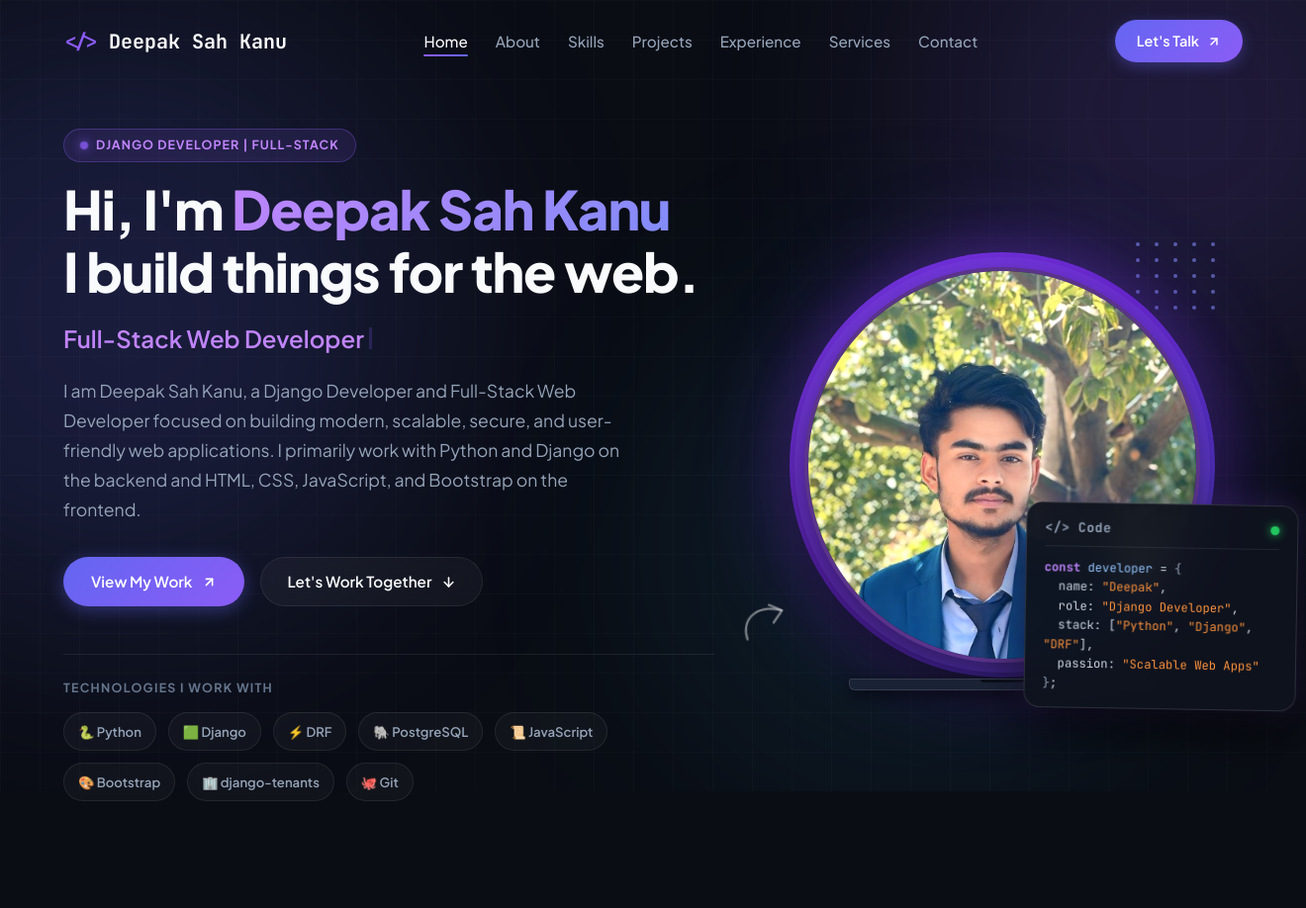
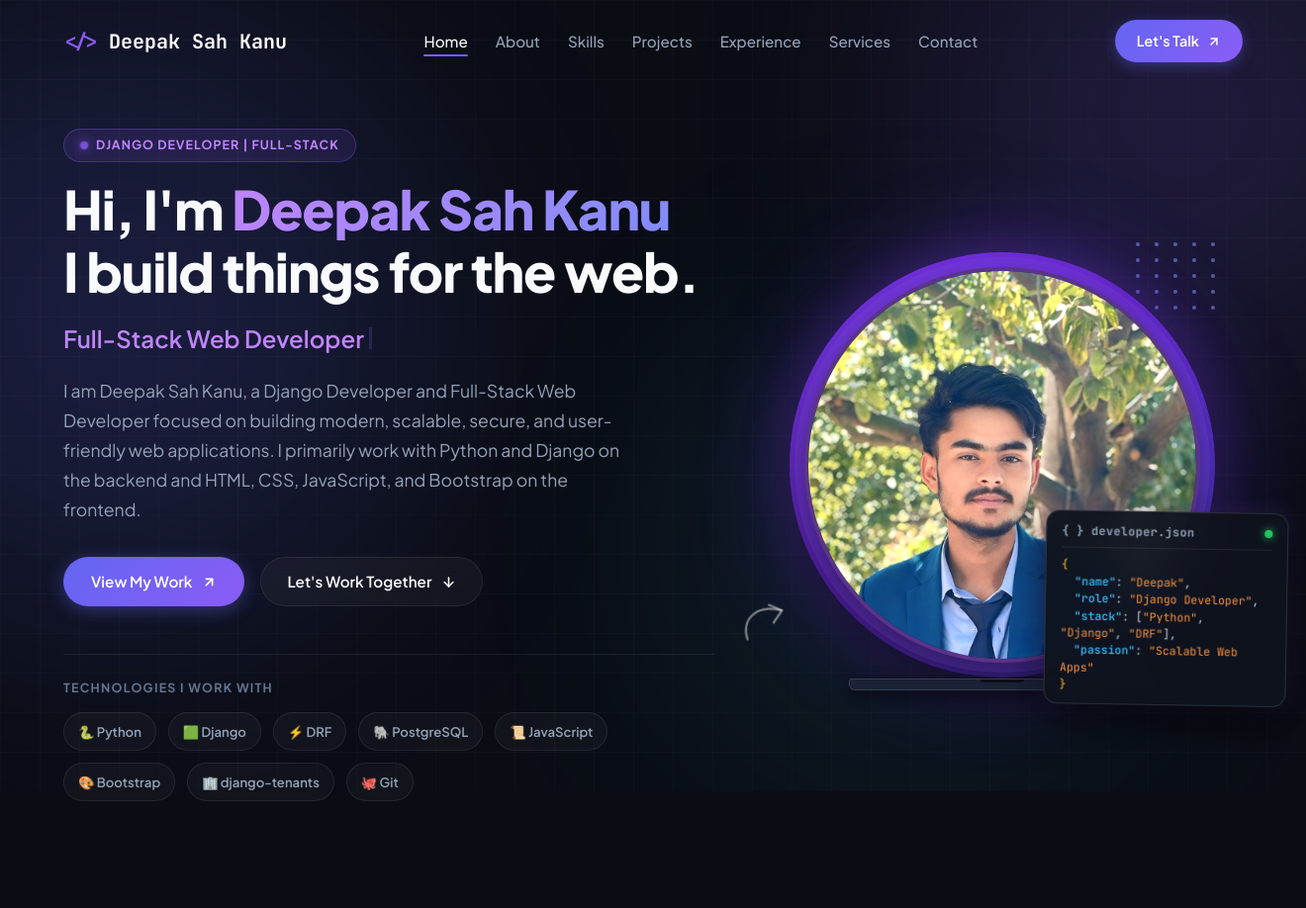
Before and after one commit to Deepak-sah-25/deepak-portfolio, a Django app: page / in a window 1320 px wide. Shown: the top 918 px of the page at 99% size. Run offline with Django 5.2, Linux system fonts and the light colour scheme; data comes from the database, SQL or seed files in the repository; data that the repository does not hold is empty.

Commit message:
Convert code card to JSON format and optimize to medium compact size

```diff
--- a/static/css/style.css
+++ b/static/css/style.css
@@ -643,65 +643,66 @@ body {
   border-radius: 0 0 3px 3px;
 }
 
-/* Floating Code Card (Offset to Bottom-Right to avoid covering face) */
+/* Floating Code Card (JSON Format & Medium-Compact Size) */
 .floating-code-card {
   position: absolute;
-  bottom: -15px;
-  right: -55px;
+  bottom: -10px;
+  right: -45px;
   z-index: 5;
-  width: 275px;
+  width: 245px;
   background: rgba(14, 18, 29, 0.95);
   backdrop-filter: blur(20px);
   -webkit-backdrop-filter: blur(20px);
   border: 1px solid rgba(255, 255, 255, 0.12);
-  border-radius: 16px;
-  box-shadow: 0 20px 50px rgba(0, 0, 0, 0.75), 0 0 30px rgba(139, 92, 246, 0.25);
-  padding: 14px 18px;
+  border-radius: 14px;
+  box-shadow: 0 16px 40px rgba(0, 0, 0, 0.75), 0 0 25px rgba(139, 92, 246, 0.22);
+  padding: 11px 15px;
   font-family: var(--font-mono);
-  font-size: 0.76rem;
+  font-size: 0.72rem;
   animation: floatCode 6s ease-in-out infinite alternate;
 }
 
 @keyframes floatCode {
   0% { transform: translateY(0px) rotate(0deg); }
-  100% { transform: translateY(-8px) rotate(1deg); }
+  100% { transform: translateY(-7px) rotate(1deg); }
 }
 
 .code-header {
   display: flex;
   align-items: center;
   justify-content: space-between;
-  margin-bottom: 12px;
-  padding-bottom: 8px;
+  margin-bottom: 8px;
+  padding-bottom: 6px;
   border-bottom: 1px solid rgba(255, 255, 255, 0.08);
 }
 
 .code-title {
   color: #94a3b8;
-  font-size: 0.82rem;
+  font-size: 0.74rem;
   font-weight: 600;
-  letter-spacing: 0.04em;
+  letter-spacing: 0.03em;
 }
 
 .code-green-dot {
-  width: 9px;
-  height: 9px;
+  width: 8px;
+  height: 8px;
   border-radius: 50%;
   background: #22c55e;
-  box-shadow: 0 0 10px #22c55e;
+  box-shadow: 0 0 8px #22c55e;
   display: inline-block;
 }
 
 .code-body {
   color: #cbd5e1;
-  line-height: 1.6;
+  line-height: 1.5;
 }
 
 .code-keyword { color: #c084fc; font-weight: 600; }
 .code-var { color: #93c5fd; }
 .code-key { color: #cbd5e1; }
+.code-json-key { color: #38bdf8; font-weight: 500; }
 .code-str-orange { color: #fb923c; }
-.code-bracket { color: #94a3b8; }
+.code-bracket { color: #fbbf24; }
 
 /* ==========================================================================
    Section 2: About Me & Metric Highlights
--- a/templates/portfolio/index.html
+++ b/templates/portfolio/index.html
@@ -99,19 +99,19 @@
                     <div class="laptop-notch"></div>
                 </div>
 
-                <!-- Floating Code Card (Exact Match to Reference Image) -->
+                <!-- Floating Code Card (JSON Format & Medium-Compact Size) -->
                 <div class="floating-code-card">
                     <div class="code-header">
-                        <span class="code-title">&lt;/&gt; Code</span>
+                        <span class="code-title">{ } developer.json</span>
                         <span class="code-green-dot" title="Active"></span>
                     </div>
                     <div class="code-body">
-                        <span class="code-keyword">const</span> <span class="code-var">developer</span> = <span class="code-bracket">{</span><br>
-                        &nbsp;&nbsp;<span class="code-key">name</span>: <span class="code-str-orange">"Deepak"</span>,<br>
-                        &nbsp;&nbsp;<span class="code-key">role</span>: <span class="code-str-orange">"Django Developer"</span>,<br>
-                        &nbsp;&nbsp;<span class="code-key">stack</span>: [<span class="code-str-orange">"Python"</span>, <span class="code-str-orange">"Django"</span>, <span class="code-str-orange">"DRF"</span>],<br>
-                        &nbsp;&nbsp;<span class="code-key">passion</span>: <span class="code-str-orange">"Scalable Web Apps"</span><br>
-                        <span class="code-bracket">}</span>;
+                        <span class="code-bracket">{</span><br>
+                        &nbsp;&nbsp;<span class="code-json-key">"name"</span>: <span class="code-str-orange">"Deepak"</span>,<br>
+                        &nbsp;&nbsp;<span class="code-json-key">"role"</span>: <span class="code-str-orange">"Django Developer"</span>,<br>
+                        &nbsp;&nbsp;<span class="code-json-key">"stack"</span>: [<span class="code-str-orange">"Python"</span>, <span class="code-str-orange">"Django"</span>, <span class="code-str-orange">"DRF"</span>],<br>
+                        &nbsp;&nbsp;<span class="code-json-key">"passion"</span>: <span class="code-str-orange">"Scalable Web Apps"</span><br>
+                        <span class="code-bracket">}</span>
                     </div>
                 </div>
             </div>
```
